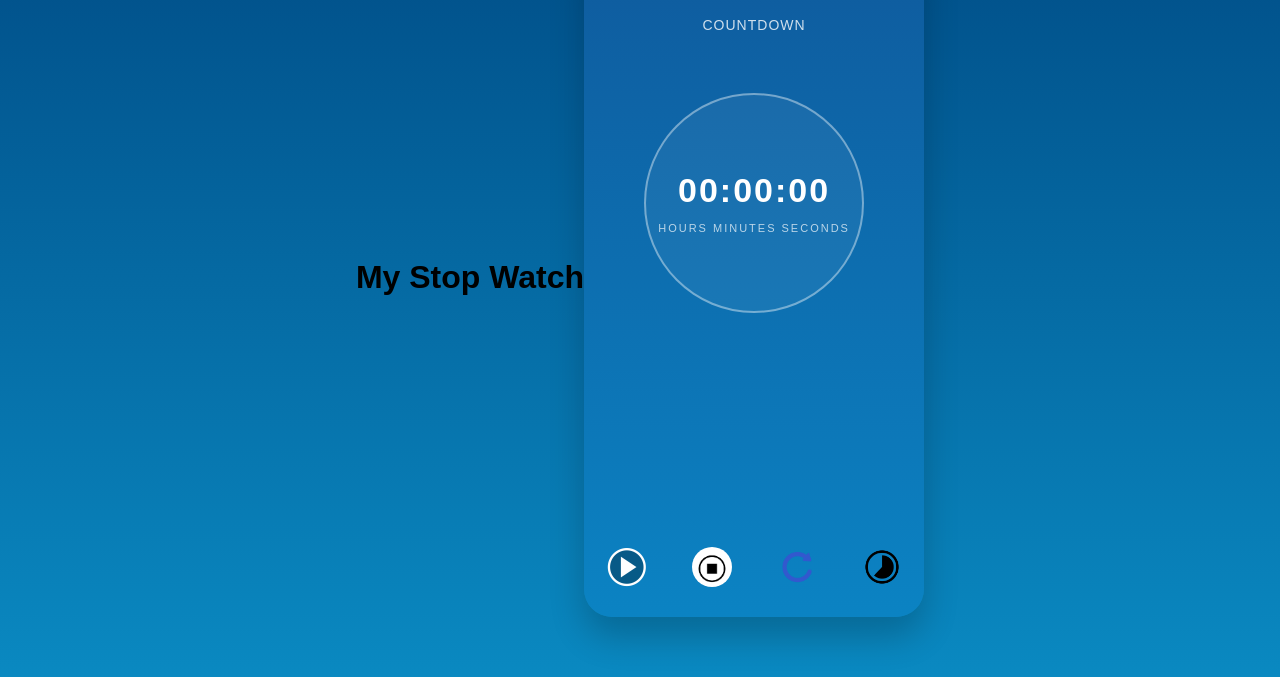
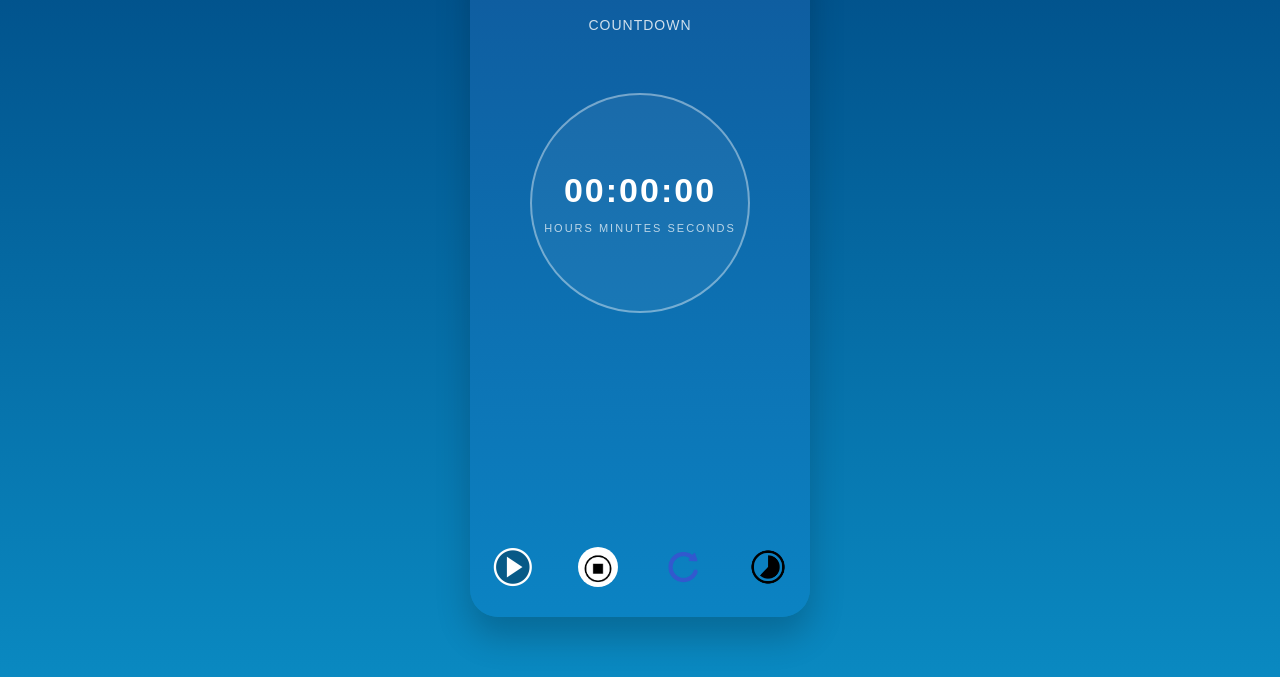
Before and after one commit to aliansari031/stop-watch, a plain HTML site: page index.html in a window 1280 px wide. Shown: the part 123-800 px from the top of the page. Drawn offline with Linux system fonts and the light colour scheme.

Commit message:
remove h1 tag

```diff
--- a/index.html
+++ b/index.html
@@ -7,7 +7,6 @@
   <link rel="stylesheet" href="./style.css">
 </head>
 <body>
-<h1>My Stop Watch</h1>
   <div class="phone">
     <div class="top-bar">
       <div class="logo">
```
